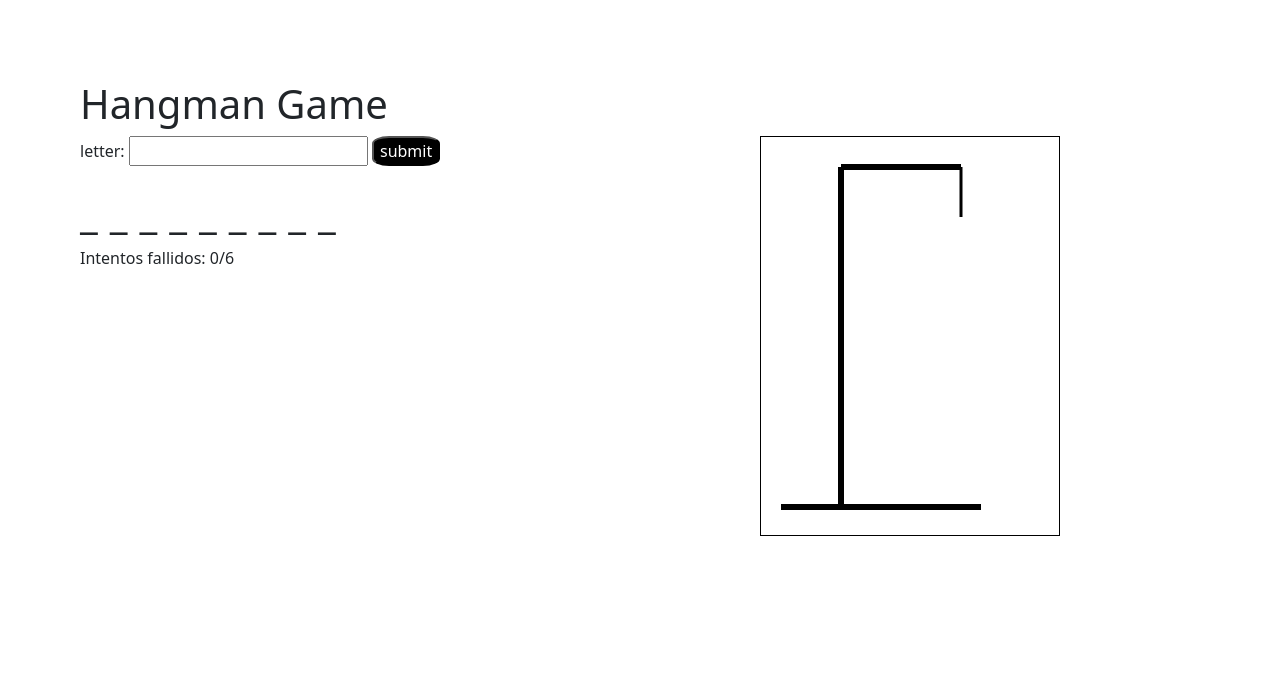
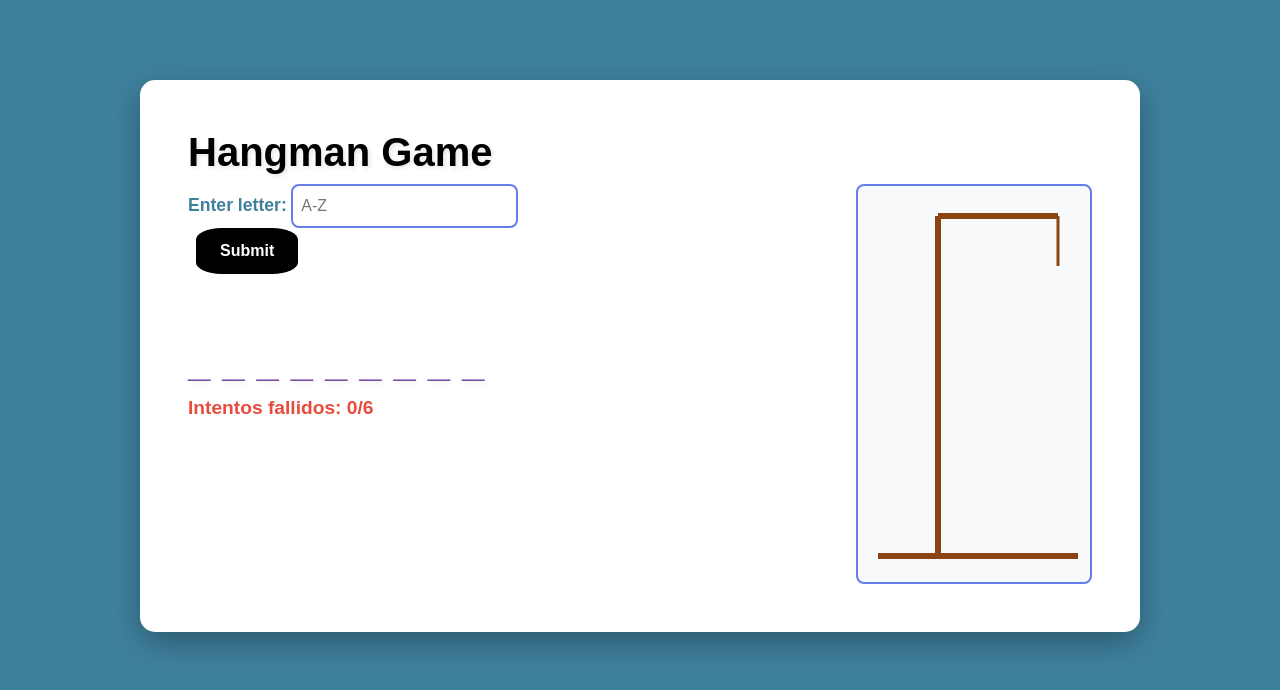
Before and after one commit to 2025-b-sw-construccion-gr2/salazar-2025-b-glsd-sw-gr2, a website: page Examen-02/hangman/index.html in a window 1280 px wide. Drawn offline with nearby package versions, Linux system fonts and the light colour scheme.

Commit message:
Add colors to the index.html

```diff
--- a/Examen-02/hangman/index.html
+++ b/Examen-02/hangman/index.html
@@ -3,26 +3,92 @@
     <head>
         <meta charset="UTF-8" />
         <meta name="viewport" content="width=device-width, initial-scale=1.0" />
-        <title>Document</title>
+        <title>Hangman Game</title>
         <link
             href="https://cdn.jsdelivr.net/npm/bootstrap@5.3.8/dist/css/bootstrap.min.css"
             rel="stylesheet"
             integrity="sha384-sRIl4kxILFvY47J16cr9ZwB07vP4J8+LH7qKQnuqkuIAvNWLzeN8tE5YBujZqJLB"
             crossorigin="anonymous"
         />
+        <style>
+            body {
+                background: #3f809d;
+                min-height: 100vh;
+                font-family: 'Arial', sans-serif;
+            }
+            .container-main {
+                background: white;
+                border-radius: 15px;
+                box-shadow: 0 10px 30px rgba(0, 0, 0, 0.3);
+                padding: 3em;
+                margin-top: 2em;
+            }
+            h1 {
+                color: black;
+                font-weight: bold;
+                text-shadow: 2px 2px 4px rgba(0, 0, 0, 0.1);
+            }
+            label {
+                color: #3f809d;
+                font-weight: bold;
+                font-size: 1.1em;
+            }
+            input {
+                border: 2px solid #667eea;
+                border-radius: 8px;
+                padding: 0.5em;
+                font-size: 1em;
+            }
+            input:focus {
+                outline: none;
+                border-color: #764ba2;
+                box-shadow: 0 0 10px rgba(102, 126, 234, 0.3);
+            }
+            #submitButton {
+                background: black;
+                border: none;
+                border-radius: 25%;
+                color: white;
+                padding: 0.7em 1.5em;
+                font-weight: bold;
+                cursor: pointer;
+                transition: transform 0.2s;
+                margin-left: 0.5em;
+            }
+            #submitButton:hover {
+                transform: scale(1.05);
+                box-shadow: 0 5px 15px rgba(102, 126, 234, 0.4);
+            }
+            #word {
+                color: #764ba2;
+                letter-spacing: 0.3em;
+                font-size: 2.5em;
+                margin-top: 1em;
+            }
+            #tries {
+                color: #e74c3c;
+                font-size: 1.2em;
+                font-weight: bold;
+            }
+            svg {
+                border: 2px solid #667eea;
+                border-radius: 8px;
+                background-color: #f8f9fa;
+            }
+        </style>
     </head>
-    <body style="margin: 5em">
-        <h1>Hangman Game</h1>
+    <body style="padding: 5em 0">
+        <div class="container-main" style="max-width: 1000px; margin: 0 auto;">
+            <h1>Hangman Game </h1>
 
             <div style="display: flex; gap: 20em; align-items: flex-start">
                 <div>
-                <label>letter: </label>
-                <input id="userLetter" />
+                    <label>Enter letter: </label>
+                    <input id="userLetter" placeholder="A-Z" maxlength="1" />
                     <button
-                    style="background-color: black; border-radius: 25%; color: white"
                         id="submitButton"
                     >
-                    submit
+                        Submit
                     </button>
                     <br />
                     <br />
@@ -31,15 +97,15 @@
                 </div>
 
                 <!-- SVG para dibujar el ahorcado -->
-            <svg width="300" height="400" style="border: 1px solid black">
+                <svg width="300" height="400" style="border: 2px solid #667eea; border-radius: 8px; background-color: #f8f9fa;">
                     <!-- Estructura de la horca -->
-                <line x1="20" y1="370" x2="220" y2="370" stroke="black" stroke-width="6" />
+                    <line x1="20" y1="370" x2="220" y2="370" stroke="#8B4513" stroke-width="6" />
                     <!-- base -->
-                <line x1="80" y1="370" x2="80" y2="30" stroke="black" stroke-width="6" />
+                    <line x1="80" y1="370" x2="80" y2="30" stroke="#8B4513" stroke-width="6" />
                     <!-- poste vertical -->
-                <line x1="80" y1="30" x2="200" y2="30" stroke="black" stroke-width="6" />
+                    <line x1="80" y1="30" x2="200" y2="30" stroke="#8B4513" stroke-width="6" />
                     <!-- viga horizontal -->
-                <line x1="200" y1="30" x2="200" y2="80" stroke="black" stroke-width="3" />
+                    <line x1="200" y1="30" x2="200" y2="80" stroke="#8B4513" stroke-width="3" />
                     <!-- cuerda -->
 
                     <!-- Partes del cuerpo (se mostrarán según intentos fallidos) -->
@@ -49,9 +115,9 @@
                         cx="200"
                         cy="110"
                         r="30"
-                    stroke="black"
-                    stroke-width="2"
-                    fill="none"
+                        stroke="#FF6B6B"
+                        stroke-width="3"
+                        fill="#FFE5E5"
                         style="display: none"
                     />
 
@@ -62,7 +128,7 @@
                         y1="140"
                         x2="200"
                         y2="230"
-                    stroke="black"
+                        stroke="#FF6B6B"
                         stroke-width="3"
                         style="display: none"
                     />
@@ -74,7 +140,7 @@
                         y1="170"
                         x2="150"
                         y2="210"
-                    stroke="black"
+                        stroke="#FF6B6B"
                         stroke-width="3"
                         style="display: none"
                     />
@@ -86,7 +152,7 @@
                         y1="170"
                         x2="250"
                         y2="210"
-                    stroke="black"
+                        stroke="#FF6B6B"
                         stroke-width="3"
                         style="display: none"
                     />
@@ -98,7 +164,7 @@
                         y1="230"
                         x2="160"
                         y2="300"
-                    stroke="black"
+                        stroke="#FF6B6B"
                         stroke-width="3"
                         style="display: none"
                     />
@@ -110,12 +176,13 @@
                         y1="230"
                         x2="240"
                         y2="300"
-                    stroke="black"
+                        stroke="#FF6B6B"
                         stroke-width="3"
                         style="display: none"
                     />
                 </svg>
             </div>
+        </div>
         <script src="Hangman.js"></script>
     </body>
     <script src="hangman.js"></script>
```
Lines whose indentation alone changed are shown as unchanged.
